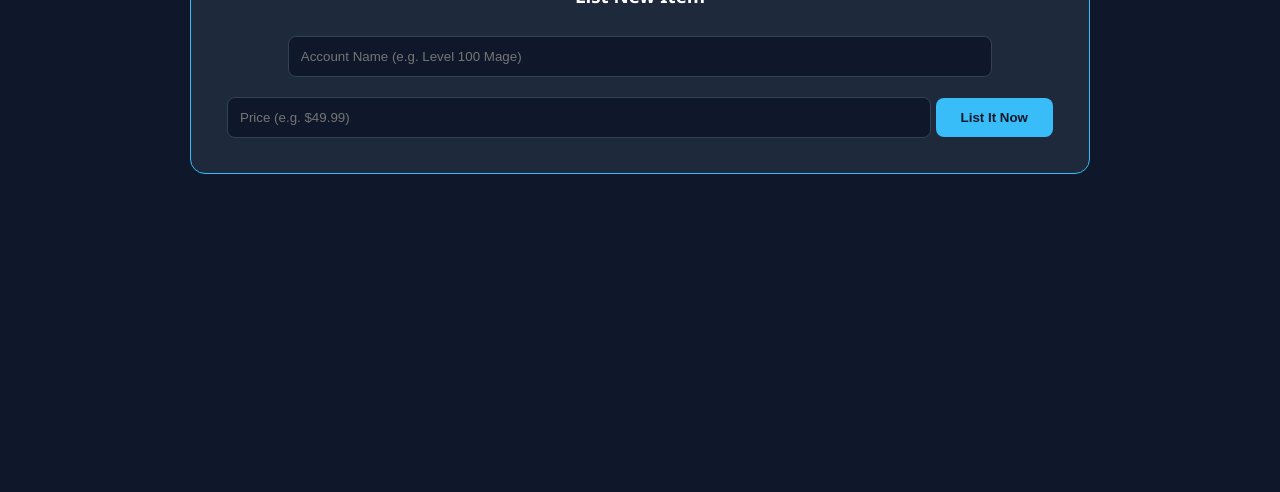
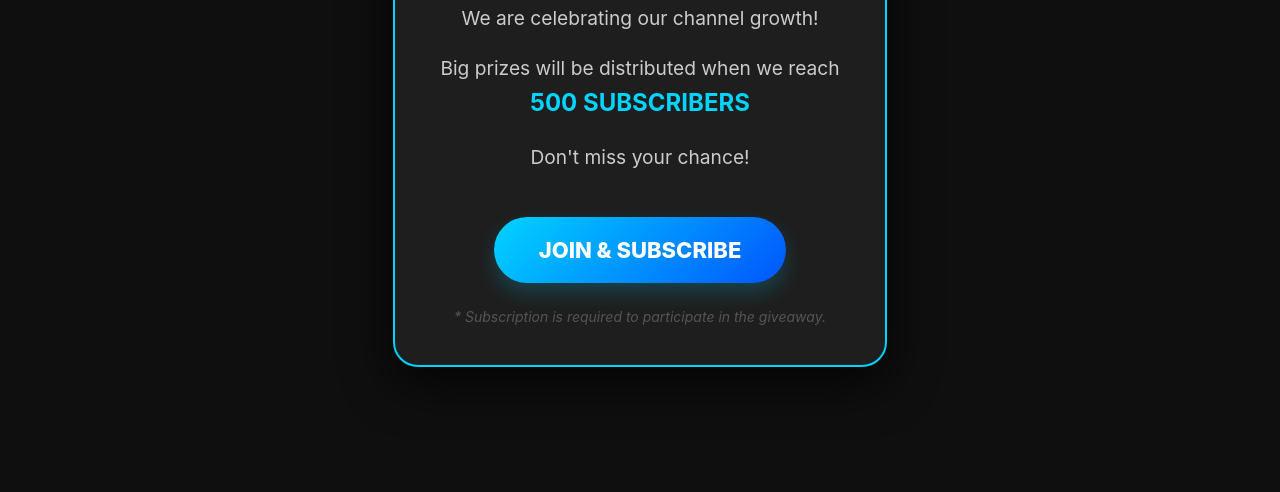
Before and after one commit to DIABLO31-la/DIABLO-shop, a plain HTML site: page index.html in a window 1280 px wide. Shown: the part 308-800 px from the top of the page. Drawn offline with Linux system fonts and the light colour scheme; no server answers.

Commit message:
index.html

```diff
--- a/index.html
+++ b/index.html
@@ -1,106 +1,93 @@
 <!DOCTYPE html>
 <html lang="en">
 <head>
+    <!-- MONETAG VERIFICATION CODE -->
+    <meta name="monetag" content="9a9d57b2c2e3b92c43d3e7a14a3e66ad">
+
     <meta charset="UTF-8">
     <meta name="viewport" content="width=device-width, initial-scale=1.0">
-    <title>Diablo Global Account Shop</title>
+    <title>GRAND GIVEAWAY! 🎁</title>
     <style>
-        body { background: #0f172a; color: white; font-family: 'Segoe UI', Tahoma, Geneva, Verdana, sans-serif; text-align: center; padding: 20px; margin: 0; }
-        .header { padding: 40px 0; background: linear-gradient(to bottom, #1e293b, #0f172a); border-bottom: 2px solid #38bdf8; }
-        .container { max-width: 900px; margin: auto; }
-        .admin-panel { background: #1e293b; padding: 25px; border-radius: 15px; margin: 20px 0; border: 1px solid #38bdf8; }
-        input { width: 80%; padding: 12px; margin: 10px 0; border-radius: 8px; border: 1px solid #334155; background: #0f172a; color: white; }
-        button { background: #38bdf8; color: #0f172a; font-weight: bold; padding: 12px 25px; border: none; border-radius: 8px; cursor: pointer; transition: 0.3s; }
-        button:hover { background: #7dd3fc; transform: translateY(-2px); }
-        .shop-grid { display: grid; grid-template-columns: repeat(auto-fill, minmax(280px, 1fr)); gap: 20px; padding: 20px; }
-        .card { background: #1e293b; padding: 20px; border-radius: 12px; border: 1px solid #334155; position: relative; text-align: left; }
-        .card h3 { margin-top: 0; color: #f8fafc; }
-        .price { color: #4ade80; font-size: 1.2rem; font-weight: bold; margin: 15px 0; }
-        .delete-btn { background: #ef4444; color: white; padding: 5px 10px; border-radius: 5px; font-size: 0.7rem; cursor: pointer; border: none; margin-top: 10px; }
+        body {
+            background-color: #0f0f0f;
+            color: #ffffff;
+            font-family: 'Inter', -apple-system, BlinkMacSystemFont, sans-serif;
+            display: flex;
+            flex-direction: column;
+            align-items: center;
+            justify-content: center;
+            min-height: 100vh;
+            margin: 0;
+            text-align: center;
+        }
+        .container {
+            background: #1e1e1e;
+            padding: 40px 20px;
+            border-radius: 25px;
+            box-shadow: 0 15px 50px rgba(0,0,0,0.8);
+            border: 2px solid #00d4ff;
+            max-width: 450px;
+            margin: 20px;
+        }
+        h1 {
+            color: #00d4ff;
+            margin-bottom: 15px;
+            font-size: 2.5rem;
+            text-transform: uppercase;
+            letter-spacing: 2px;
+        }
+        p {
+            font-size: 1.2rem;
+            line-height: 1.6;
+            color: #cccccc;
+        }
+        .highlight {
+            color: #00d4ff;
+            font-weight: bold;
+            font-size: 1.5rem;
+        }
+        .btn {
+            background: linear-gradient(135deg, #00d4ff, #0055ff);
+            color: white;
+            padding: 20px 45px;
+            text-decoration: none;
+            border-radius: 50px;
+            font-weight: 800;
+            font-size: 22px;
+            display: inline-block;
+            margin-top: 25px;
+            transition: all 0.4s ease;
+            box-shadow: 0 10px 20px rgba(0, 212, 255, 0.2);
+            text-transform: uppercase;
+        }
+        .btn:hover {
+            transform: translateY(-5px) scale(1.02);
+            box-shadow: 0 15px 30px rgba(0, 212, 255, 0.4);
+            filter: brightness(1.1);
+        }
+        .footer {
+            margin-top: 25px;
+            font-size: 14px;
+            color: #555;
+            font-style: italic;
+        }
     </style>
 </head>
 <body>
 
-<div class="header">
-    <h1>DIABLO GLOBAL SHOP</h1>
-    <p style="color: #94a3b8;">Premium Gaming Accounts & Services</p>
-</div>
+    <div class="container">
+        <h1>🎁 BIG GIVEAWAY! 🎁</h1>
+        <p>We are celebrating our channel growth!</p>
+        <p>Big prizes will be distributed when we reach <br><span class="highlight">500 SUBSCRIBERS</span></p>
+        <p>Don't miss your chance!</p>
 
-<div class="container">
-    <div class="admin-panel">
-        <h3>List New Item</h3>
-        <input type="text" id="itemName" placeholder="Account Name (e.g. Level 100 Mage)">
-        <input type="text" id="itemPrice" placeholder="Price (e.g. $49.99)">
-        <button onclick="postItem()">List It Now</button>
+        <!-- REPLACE THE LINK BELOW WITH YOUR LINK MESSENGER CHANNEL LINK -->
+        <a href="https://link.tm/YOUR_CHANNEL_LINK" class="btn">JOIN & SUBSCRIBE</a>
+
+        <div class="footer">
+            * Subscription is required to participate in the giveaway.
+        </div>
     </div>
-
-    <div class="shop-grid" id="shopDisplay">
-        <!-- Items will load here -->
-    </div>
-</div>
-
-<!-- Firebase SDKs -->
-<script src="https://www.gstatic.com/firebasejs/9.15.0/firebase-app-compat.js"></script>
-<script src="https://www.gstatic.com/firebasejs/9.15.0/firebase-database-compat.js"></script>
-
-<script>
-    // Your Firebase Config
-    const firebaseConfig = {
-        apiKey: "AIzaSyBpOMXqyJhL5VVA7-cwPc5ptZks8HXCJJ4",
-        authDomain: "diablo-global-shop.firebaseapp.com",
-        databaseURL: "https://diablo-global-shop-default-rtdb.europe-west1.firebasedatabase.app/",
-        projectId: "diablo-global-shop",
-        storageBucket: "diablo-global-shop.firebasestorage.app",
-        messagingSenderId: "851658516692",
-        appId: "1:851658516692:web:70ba168ca456a0e2267341"
-    };
-
-    firebase.initializeApp(firebaseConfig);
-    const db = firebase.database();
-
-    // Function to Post Item
-    function postItem() {
-        const name = document.getElementById('itemName').value;
-        const price = document.getElementById('itemPrice').value;
-
-        if (name && price) {
-            db.ref('items').push({
-                name: name,
-                price: price
-            }).then(() => {
-                document.getElementById('itemName').value = "";
-                document.getElementById('itemPrice').value = "";
-                alert("Success! Item listed in shop.");
-            });
-        } else {
-            alert("Please fill both fields!");
-        }
-    }
-
-    // Function to Load Items
-    db.ref('items').on('value', (snapshot) => {
-        const display = document.getElementById('shopDisplay');
-        display.innerHTML = "";
-        const data = snapshot.val();
-
-        for (let id in data) {
-            display.innerHTML += `
-                <div class="card">
-                    <h3>${data[id].name}</h3>
-                    <div class="price">${data[id].price}</div>
-                    <button class="delete-btn" onclick="deleteItem('${id}')">Remove</button>
-                </div>
-            `;
-        }
-    });
-
-    // Function to Delete Item
-    function deleteItem(id) {
-        if(confirm("Are you sure?")) {
-            db.ref('items/' + id).remove();
-        }
-    }
-</script>
 
 </body>
 </html>
```
